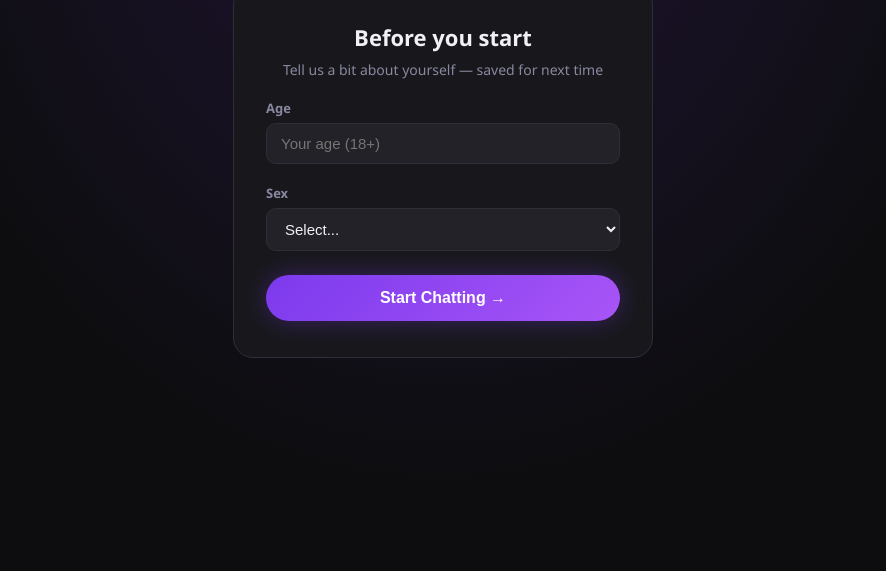
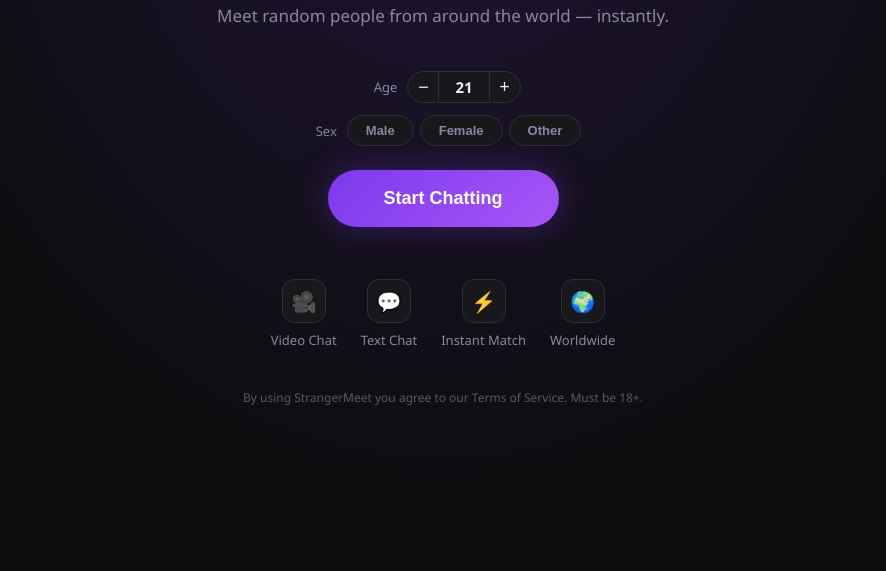
Before and after one commit to justnnamdi01/strangermeet, a website: page public/index.html in a window 1280 px wide. Shown: the part 229-800 px from the top of the page, without its empty margins (197-1083 px from the left). Drawn offline with nearby package versions, Linux system fonts and the light colour scheme.

Commit message:
Replace profile screen with inline age/sex toggles on landing

```diff
--- a/public/index.html
+++ b/public/index.html
@@ -281,37 +281,40 @@
       .your-video-wrap { width:100px; height:75px; bottom:70px; }
     }
 
-    /* ─── PROFILE SETUP ─── */
-    #profile-screen {
-      display:none; flex-direction:column; align-items:center;
-      justify-content:center; height:100vh; gap:0; padding:24px;
-      background: radial-gradient(ellipse at 50% 0%, rgba(124,58,237,0.18) 0%, transparent 65%);
+    /* ─── PROFILE TOGGLES on landing ─── */
+    .profile-toggles {
+      display:flex; flex-direction:column; align-items:center; gap:12px;
+      margin-bottom:24px;
     }
-    .profile-card {
+    .toggle-row { display:flex; align-items:center; gap:10px; }
+    .toggle-label { font-size:13px; color:var(--muted); width:32px; text-align:right; }
+    .pill-group { display:flex; gap:6px; }
+    .pill {
       background:var(--surface); border:1px solid var(--border);
-      border-radius:20px; padding:36px 32px; max-width:420px; width:100%;
-      display:flex; flex-direction:column; gap:20px;
+      color:var(--muted); padding:7px 18px; border-radius:50px;
+      font-size:13px; font-weight:600; cursor:pointer;
+      transition:all 0.15s;
     }
-    .profile-card h2 { font-size:22px; font-weight:800; text-align:center; }
-    .profile-card p { font-size:14px; color:var(--muted); text-align:center; margin-top:-12px; }
-    .field { display:flex; flex-direction:column; gap:6px; }
-    .field label { font-size:13px; color:var(--muted); font-weight:600; }
-    .field input, .field select {
-      background:var(--surface2); border:1px solid var(--border);
-      border-radius:10px; padding:11px 14px; color:var(--text);
-      font-size:15px; outline:none; transition:border-color 0.15s;
+    .pill:hover { border-color:var(--accent2); color:var(--text); }
+    .pill.active {
+      background:linear-gradient(135deg,var(--accent),var(--accent2));
+      border-color:transparent; color:#fff;
     }
-    .field input:focus, .field select:focus { border-color:var(--accent); }
-    .field select option { background:var(--surface2); }
-    .save-btn {
-      background:linear-gradient(135deg,var(--accent),var(--accent2));
-      color:#fff; border:none; padding:14px; border-radius:50px;
-      font-size:16px; font-weight:700; cursor:pointer;
-      box-shadow:0 0 24px var(--accent-glow); transition:transform 0.15s;
-      margin-top:4px;
+    .age-stepper { display:flex; align-items:center; gap:0; }
+    .age-btn {
+      width:32px; height:32px; background:var(--surface); border:1px solid var(--border);
+      color:var(--text); font-size:18px; cursor:pointer; transition:all 0.15s;
+      display:flex; align-items:center; justify-content:center;
     }
-    .save-btn:hover { transform:scale(1.02); }
-    .field-error { font-size:12px; color:var(--danger); display:none; }
+    .age-btn:first-child { border-radius:50px 0 0 50px; }
+    .age-btn:last-child  { border-radius:0 50px 50px 0; }
+    .age-btn:hover { background:var(--surface2); border-color:var(--accent2); }
+    .age-display {
+      background:var(--surface); border-top:1px solid var(--border);
+      border-bottom:1px solid var(--border); padding:0 16px;
+      height:32px; display:flex; align-items:center; justify-content:center;
+      font-size:15px; font-weight:700; min-width:48px;
+    }
 
     /* ─── STRANGER PROFILE BADGE ─── */
     .partner-badge {
@@ -333,30 +336,6 @@
 </head>
 <body>
 
-<!-- ═══ PROFILE SETUP ═══ -->
-<div id="profile-screen">
-  <div class="profile-card">
-    <h2>Before you start</h2>
-    <p>Tell us a bit about yourself — saved for next time</p>
-    <div class="field">
-      <label>Age</label>
-      <input id="p-age" type="number" placeholder="Your age (18+)" min="18" max="99" />
-      <span class="field-error" id="err-age">Must be 18 or older</span>
-    </div>
-    <div class="field">
-      <label>Sex</label>
-      <select id="p-sex">
-        <option value="">Select...</option>
-        <option value="Male">Male</option>
-        <option value="Female">Female</option>
-        <option value="Other">Other</option>
-      </select>
-      <span class="field-error" id="err-sex">Please select an option</span>
-    </div>
-    <button class="save-btn" onclick="submitProfile()">Start Chatting →</button>
-  </div>
-</div>
-
 <!-- ═══ LANDING ═══ -->
 <div id="landing">
   <div class="logo-wrap">
@@ -364,6 +343,26 @@
     <div class="logo-text">StrangerMeet</div>
   </div>
   <p class="tagline">Meet random people from around the world — instantly.</p>
+
+  <div class="profile-toggles">
+    <div class="toggle-row">
+      <span class="toggle-label">Age</span>
+      <div class="age-stepper">
+        <button class="age-btn" onclick="changeAge(-1)">−</button>
+        <div class="age-display" id="age-display">21</div>
+        <button class="age-btn" onclick="changeAge(1)">+</button>
+      </div>
+    </div>
+    <div class="toggle-row">
+      <span class="toggle-label">Sex</span>
+      <div class="pill-group">
+        <button class="pill" id="pill-Male"   onclick="setSex('Male')">Male</button>
+        <button class="pill" id="pill-Female" onclick="setSex('Female')">Female</button>
+        <button class="pill" id="pill-Other"  onclick="setSex('Other')">Other</button>
+      </div>
+    </div>
+  </div>
+
   <button class="start-btn" onclick="goToPermission()">Start Chatting</button>
   <div class="features">
     <div class="feature"><div class="feature-icon">🎥</div><span>Video Chat</span></div>
@@ -509,44 +508,54 @@ const ICE_SERVERS = {
 // ══════════════════════════════════════
 //  NAVIGATION
 // ══════════════════════════════════════
-const ALL_SCREENS = ['profile-screen','landing','permission-screen','chat-room'];
+const ALL_SCREENS = ['landing','permission-screen','chat-room'];
 
 function show(id) {
   ALL_SCREENS.forEach(s => {
     const el = document.getElementById(s);
     if (el) el.style.display = 'none';
   });
-  const target = document.getElementById(id);
-  if (target) target.style.display = 'flex';
+  document.getElementById(id).style.display = 'flex';
 }
 
 function showLanding() { show('landing'); }
 
-// Load profile from localStorage on page load
+// ── Profile state ─────────────────────────────────────────────────
+let _age = 21;
+let _sex = '';
+
+function changeAge(delta) {
+  _age = Math.min(99, Math.max(18, _age + delta));
+  document.getElementById('age-display').textContent = _age;
+  saveProfile();
+}
+
+function setSex(val) {
+  _sex = val;
+  ['Male','Female','Other'].forEach(s =>
+    document.getElementById('pill-' + s).classList.toggle('active', s === val)
+  );
+  saveProfile();
+}
+
+function saveProfile() {
+  window._userProfile = { age: _age, sex: _sex };
+  localStorage.setItem('sm_profile', JSON.stringify(window._userProfile));
+}
+
+// Load saved profile or defaults on page load
 (function init() {
   const saved = localStorage.getItem('sm_profile');
   if (saved) {
-    window._userProfile = JSON.parse(saved);
-    showLanding();
-  } else {
-    show('profile-screen');
+    const p = JSON.parse(saved);
+    _age = p.age || 21;
+    _sex = p.sex || '';
   }
+  document.getElementById('age-display').textContent = _age;
+  if (_sex) setSex(_sex);
+  window._userProfile = { age: _age, sex: _sex };
+  showLanding();
 })();
-
-function submitProfile() {
-  const age = parseInt(document.getElementById('p-age').value);
-  const sex = document.getElementById('p-sex').value;
-
-  document.getElementById('err-age').style.display = (!age || age < 18) ? 'block' : 'none';
-  document.getElementById('err-sex').style.display = (!sex) ? 'block' : 'none';
-
-  if (!age || age < 18 || !sex) return;
-
-  const profile = { age, sex };
-  localStorage.setItem('sm_profile', JSON.stringify(profile));
-  window._userProfile = profile;
-  showLanding();
-}
 
 function goToPermission() { show('permission-screen'); }
 
```
